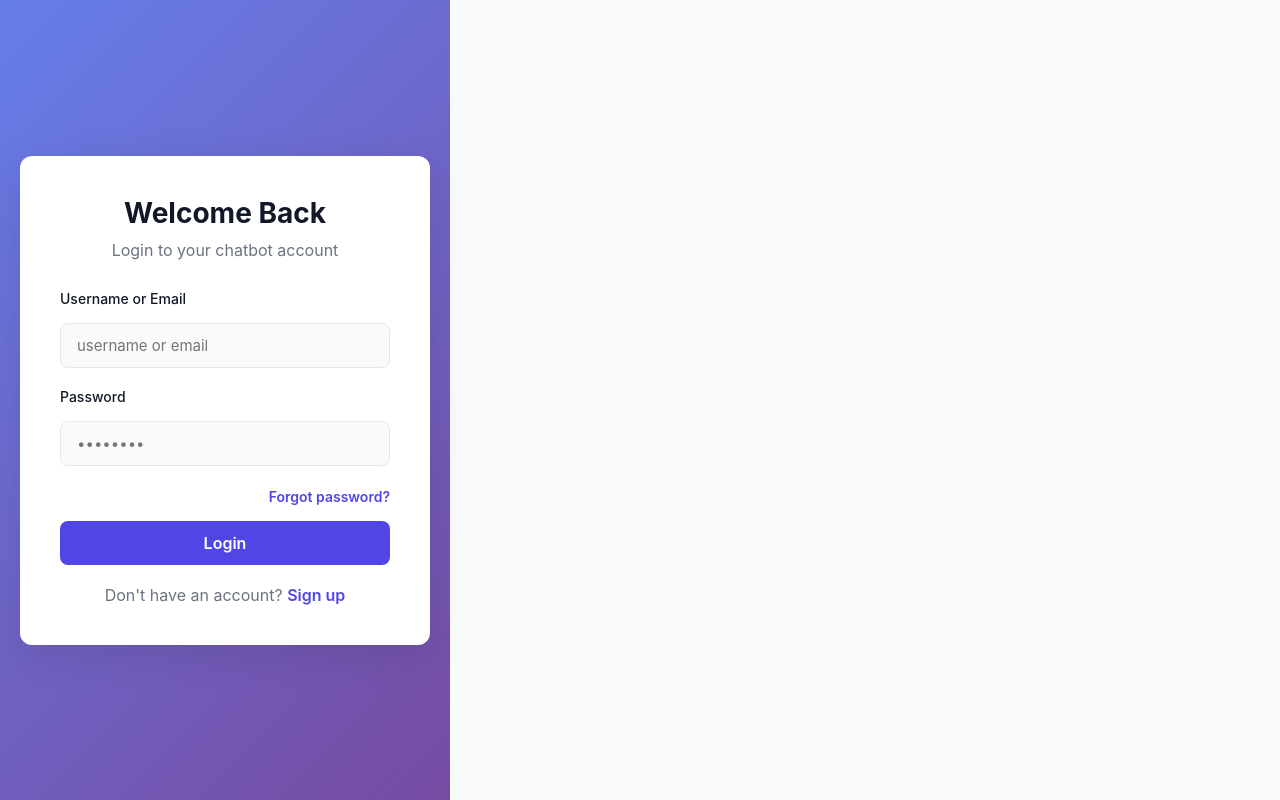
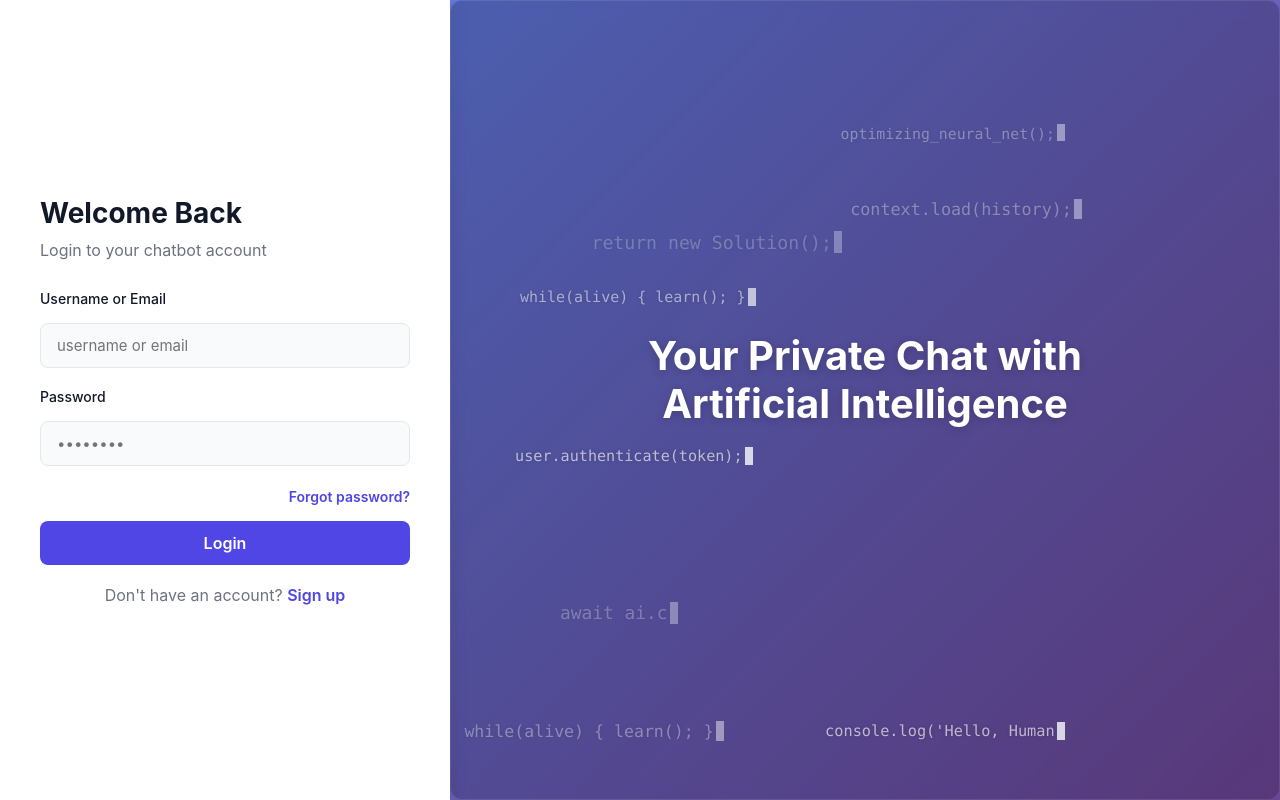
Before and after one commit to g4stlyx/chatbot, a React (Vite) app in the folder frontend/: page /login in a window 1280 px wide. Built offline with nearby package versions, Linux system fonts and the light colour scheme.

Commit message:
feat: background added to the login page

```diff
--- a/frontend/src/pages/AuthPages.css
+++ b/frontend/src/pages/AuthPages.css
@@ -99,7 +99,100 @@
 .alert-warning {
   background: #fef3c7;
   color: #92400e;
-  border: 1px solid #fde68a;
+  border: 1px solid #fcd34d;
+}
+
+/* Login Split Screen Styles */
+.login-split-screen {
+  display: flex;
+  min-height: 100vh;
+  width: 100%;
+  background: white;
+}
+
+.login-left-section {
+  flex: 0 0 450px; /* Fixed width for form */
+  display: flex;
+  align-items: center;
+  justify-content: center;
+  padding: 40px;
+  background: white;
+  box-shadow: 5px 0 15px rgba(0, 0, 0, 0.05);
+  z-index: 10;
+}
+
+.login-form-wrapper {
+  width: 100%;
+  max-width: 380px;
+}
+
+.login-right-section {
+  flex: 1;
+  background: linear-gradient(135deg, #667eea 0%, #764ba2 100%);
+  display: flex;
+  flex-direction: column;
+  align-items: center;
+  justify-content: center;
+  position: relative;
+  overflow: hidden;
+  color: white;
+}
+
+.login-visual-content {
+  z-index: 2;
+  text-align: center;
+  width: 80%;
+  max-width: 600px;
+}
+
+.login-title-overlay {
+  font-size: 2.5rem;
+  font-weight: 700;
+  margin-bottom: 40px;
+  text-shadow: 0 2px 10px rgba(0, 0, 0, 0.2);
+  line-height: 1.2;
+}
+
+.code-animation-container {
+  background: rgba(0, 0, 0, 0.25);
+  padding: 30px;
+  border-radius: 12px;
+  font-family: "Consolas", "Monaco", "Courier New", monospace;
+  text-align: left;
+  min-height: 200px;
+  width: 100%;
+  box-shadow: 0 8px 32px rgba(0, 0, 0, 0.2);
+  backdrop-filter: blur(8px);
+  border: 1px solid rgba(255, 255, 255, 0.1);
+}
+
+.code-line {
+  display: block;
+  margin-bottom: 12px;
+  font-size: 1.1rem;
+  min-height: 1.5em;
+  color: #e2e8f0;
+  white-space: pre-wrap;
+}
+
+.cursor {
+  display: inline-block;
+  width: 8px;
+  height: 1.2em;
+  background-color: #fff;
+  animation: blink 1s step-end infinite;
+  vertical-align: text-bottom;
+  margin-left: 2px;
+}
+
+@keyframes blink {
+  0%,
+  100% {
+    opacity: 1;
+  }
+  50% {
+    opacity: 0;
+  }
 }
 
 /* Form */
@@ -247,3 +340,20 @@
     font-size: 36px;
   }
 }
+
+@media (max-width: 900px) {
+  .login-split-screen {
+    flex-direction: column;
+  }
+
+  .login-left-section {
+    flex: none;
+    width: 100%;
+    padding: 20px;
+    min-height: auto;
+  }
+
+  .login-right-section {
+    display: none; /* Hide visual on mobile or stack it */
+  }
+}
--- a/frontend/src/pages/LoginPage.jsx
+++ b/frontend/src/pages/LoginPage.jsx
@@ -1,6 +1,137 @@
 import { useState, useEffect } from "react";
 import { Link, useNavigate } from "react-router-dom";
 import { useAuth } from "../context/AuthContext";
+import "./AuthPages.css"; // Import the CSS file
+
+const TypewriterLine = ({ text, style }) => {
+  const [displayedText, setDisplayedText] = useState("");
+
+  useEffect(() => {
+    let i = 0;
+    const timer = setInterval(() => {
+      setDisplayedText(text.substring(0, i + 1));
+      i++;
+      if (i > text.length) clearInterval(timer);
+    }, 50 + Math.random() * 30);
+    return () => clearInterval(timer);
+  }, [text]);
+
+  return (
+    <div className="code-line" style={style}>
+      {displayedText}
+      <span className="cursor"></span>
+    </div>
+  );
+};
+
+const TypewriterEffect = () => {
+  const [lines, setLines] = useState([]);
+
+  useEffect(() => {
+    const codeSnippets = [
+      "const ai = new Chatbot();",
+      "await ai.connect();",
+      "console.log('Hello, Human!');",
+      "// Ready to assist you...",
+      "system.init({ secure: true });",
+      "analyzing_data...",
+      "optimizing_neural_net();",
+      "access_granted => true",
+      "import { Future } from 'now';",
+      "while(alive) { learn(); }",
+      "if (error) fix(error);",
+      "return new Solution();",
+      "user.authenticate(token);",
+      "encrypting_stream...",
+      "context.load(history);",
+      "await response.generate();",
+    ];
+
+    const addLine = () => {
+      setLines((prev) => {
+        if (prev.length > 12) return prev; // Limit max concurrent lines
+
+        let attempts = 0;
+        let position = null;
+
+        while (attempts < 10) {
+          const top = Math.random() * 95; // 0-95% height
+          const left = Math.random() * 70; // 0-70% width (leave room for text length)
+
+          // Check collision with existing lines
+          const collision = prev.some((line) => {
+            const lineTop = parseFloat(line.style.top);
+            const lineLeft = parseFloat(line.style.left);
+
+            // Approximate collision box: 6% height, 30% width
+            const verticalOverlap = Math.abs(lineTop - top) < 6;
+            const horizontalOverlap = Math.abs(lineLeft - left) < 30;
+
+            return verticalOverlap && horizontalOverlap;
+          });
+
+          if (!collision) {
+            position = { top, left };
+            break;
+          }
+          attempts++;
+        }
+
+        if (!position) return prev; // Could not find space
+
+        const id = Date.now() + Math.random();
+        const text =
+          codeSnippets[Math.floor(Math.random() * codeSnippets.length)];
+
+        const style = {
+          top: `${position.top}%`,
+          left: `${position.left}%`,
+          position: "absolute",
+          whiteSpace: "nowrap",
+          opacity: 0.3 + Math.random() * 0.5,
+          fontSize: `${0.8 + Math.random() * 0.4}rem`,
+          color: "rgba(255, 255, 255, 0.8)",
+          textShadow: "0 0 5px rgba(0,0,0,0.3)",
+        };
+
+        // Remove line after some time
+        setTimeout(() => {
+          setLines((current) => current.filter((l) => l.id !== id));
+        }, 4000 + Math.random() * 3000);
+
+        return [...prev, { id, text, style }];
+      });
+    };
+
+    // Initial lines
+    addLine();
+    addLine();
+    addLine();
+
+    const interval = setInterval(addLine, 800); // Add new line every 800ms
+    return () => clearInterval(interval);
+  }, []);
+
+  return (
+    <div
+      className="code-animation-container"
+      style={{
+        position: "absolute",
+        top: 0,
+        left: 0,
+        width: "100%",
+        height: "100%",
+        overflow: "hidden",
+        pointerEvents: "none", // Allow clicks to pass through
+        zIndex: 1,
+      }}
+    >
+      {lines.map((line) => (
+        <TypewriterLine key={line.id} text={line.text} style={line.style} />
+      ))}
+    </div>
+  );
+};
 
 const LoginPage = () => {
   const navigate = useNavigate();
@@ -48,10 +179,15 @@ const LoginPage = () => {
   };
 
   return (
-    <div className="auth-container">
-      <div className="auth-card">
-        <h1 className="auth-title">Welcome Back</h1>
-        <p className="auth-subtitle">Login to your chatbot account</p>
+    <div className="login-split-screen">
+      <div className="login-left-section">
+        <div className="login-form-wrapper">
+          <h1 className="auth-title" style={{ textAlign: "left" }}>
+            Welcome Back
+          </h1>
+          <p className="auth-subtitle" style={{ textAlign: "left" }}>
+            Login to your chatbot account
+          </p>
 
           {error && (
             <div
@@ -123,6 +259,19 @@ const LoginPage = () => {
           </div>
         </div>
       </div>
+
+      <div className="login-right-section">
+        <TypewriterEffect />
+        <div
+          className="login-visual-content"
+          style={{ zIndex: 2, position: "relative" }}
+        >
+          <h2 className="login-title-overlay">
+            Your Private Chat with Artificial Intelligence
+          </h2>
+        </div>
+      </div>
+    </div>
   );
 };
 
```
Lines whose indentation alone changed are shown as unchanged.
